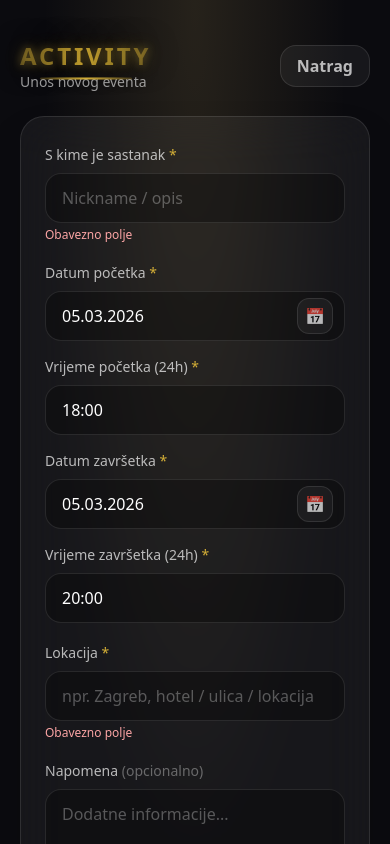
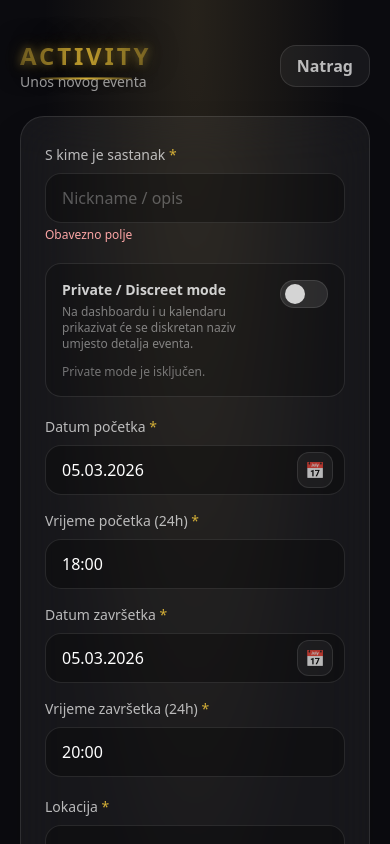
Before and after one commit to 26vzkjh5mg-stack/secret-sync, a React (Vite) app: page /activity/1/new in a window 390 px wide. Shown: the top 844 px of the page. Built offline with nearby package versions, Linux system fonts and the light colour scheme.

Commit message:
Private events + Quick Add + Upcoming edit + mobile dashboard fix

```diff
--- a/src/pages/ActivityFormPage.jsx
+++ b/src/pages/ActivityFormPage.jsx
@@ -47,10 +47,9 @@ function isValidDateDDMMYYYY(v) {
 
 function ddMmYyyyToISO(v) {
   const [dd, mm, yyyy] = v.split(".").map(Number);
-  return `${yyyy}-${pad2(mm)}-${pad2(dd)}`; // YYYY-MM-DD
+  return `${yyyy}-${pad2(mm)}-${pad2(dd)}`;
 }
 
-// ISO (YYYY-MM-DD) -> DD.MM.YYYY
 function isoToDdMmYyyy(iso) {
   if (!/^\d{4}-\d{2}-\d{2}$/.test(String(iso || ""))) return "";
   const [yyyy, mm, dd] = String(iso).split("-");
@@ -74,7 +73,6 @@ export default function ActivityFormPage({ mode }) {
 
   const isEdit = mode === "edit" || Boolean(id);
 
-  // učitaj event za edit (jednom)
   const existing = useMemo(() => {
     if (!isEdit || !id) return null;
     const arr = loadEvents();
@@ -87,8 +85,8 @@ export default function ActivityFormPage({ mode }) {
     existing?.startDateDisplay ||
       (existing?.startDate ? isoToDdMmYyyy(existing.startDate) : "") ||
       todayDdMmYyyy()
-  ); // DD.MM.YYYY
-  const [startTime, setStartTime] = useState(existing?.startTime || "18:00"); // 24h
+  );
+  const [startTime, setStartTime] = useState(existing?.startTime || "18:00");
   const [endDate, setEndDate] = useState(
     existing?.endDateDisplay ||
       (existing?.endDate ? isoToDdMmYyyy(existing.endDate) : "") ||
@@ -97,12 +95,11 @@ export default function ActivityFormPage({ mode }) {
   const [endTime, setEndTime] = useState(existing?.endTime || "20:00");
   const [location, setLocation] = useState(existing?.location || "");
   const [notes, setNotes] = useState(existing?.notes || "");
+  const [isPrivate, setIsPrivate] = useState(Boolean(existing?.isPrivate));
 
-  // refs for native date pickers
   const startPickerRef = useRef(null);
   const endPickerRef = useRef(null);
 
-  // ako je edit route, ali event ne postoji (npr. obrisan), vrati usera
   const missingEditEvent = isEdit && id && !existing;
 
   const errors = useMemo(() => {
@@ -125,7 +122,6 @@ export default function ActivityFormPage({ mode }) {
 
     if (!location.trim()) e.location = "Obavezno polje";
 
-    // range check
     if (
       isValidDateDDMMYYYY(startDate.trim()) &&
       isValidDateDDMMYYYY(endDate.trim()) &&
@@ -165,12 +161,12 @@ export default function ActivityFormPage({ mode }) {
 
       location: location.trim(),
       notes: notes.trim(),
+      isPrivate,
     };
 
     const events = loadEvents();
 
     if (isEdit && id) {
-      // UPDATE existing by id (keep createdAt if exists)
       const next = events.map((ev) => {
         if (String(ev?.id) !== String(id)) return ev;
         return {
@@ -185,7 +181,6 @@ export default function ActivityFormPage({ mode }) {
       return;
     }
 
-    // CREATE new
     const event = {
       id: crypto?.randomUUID ? crypto.randomUUID() : String(Date.now()),
       ...base,
@@ -243,6 +238,52 @@ export default function ActivityFormPage({ mode }) {
             )}
           </div>
 
+          {/* Private mode */}
+          <div className="mt-5 rounded-2xl border border-white/10 bg-black/20 px-4 py-4">
+            <div className="flex items-start justify-between gap-4">
+              <div>
+                <div className="text-white/80 text-sm font-semibold">
+                  Private / Discreet mode
+                </div>
+                <div className="text-xs text-white/45 mt-1">
+                  Na dashboardu i u kalendaru prikazivat će se diskretan naziv umjesto detalja eventa.
+                </div>
+              </div>
+
+              <button
+                type="button"
+                onClick={() => setIsPrivate((prev) => !prev)}
+                className={[
+                  "relative h-7 w-12 rounded-full border transition shrink-0",
+                  isPrivate
+                    ? "bg-[#d4af37] border-[#d4af37]"
+                    : "bg-white/10 border-white/10",
+                ].join(" ")}
+                aria-pressed={isPrivate}
+                aria-label="Uključi ili isključi private mode"
+              >
+                <span
+                  className={[
+                    "absolute top-1/2 h-5 w-5 -translate-y-1/2 rounded-full transition",
+                    isPrivate
+                      ? "right-1 bg-black"
+                      : "left-1 bg-white/80",
+                  ].join(" ")}
+                />
+              </button>
+            </div>
+
+            <div className="mt-3 text-xs">
+              <span
+                className={
+                  isPrivate ? "text-ss-gold" : "text-white/40"
+                }
+              >
+                {isPrivate ? "Private mode je uključen." : "Private mode je isključen."}
+              </span>
+            </div>
+          </div>
+
           {/* Dates + times */}
           <div className="grid grid-cols-1 md:grid-cols-2 gap-4 mt-5">
             <div>
@@ -274,7 +315,7 @@ export default function ActivityFormPage({ mode }) {
                   className="absolute opacity-0 pointer-events-none"
                   tabIndex={-1}
                   onChange={(e) => {
-                    const iso = e.target.value; // YYYY-MM-DD
+                    const iso = e.target.value;
                     const ddmmyyyy = isoToDdMmYyyy(iso);
                     if (ddmmyyyy) setStartDate(ddmmyyyy);
                   }}
@@ -331,7 +372,7 @@ export default function ActivityFormPage({ mode }) {
                   className="absolute opacity-0 pointer-events-none"
                   tabIndex={-1}
                   onChange={(e) => {
-                    const iso = e.target.value; // YYYY-MM-DD
+                    const iso = e.target.value;
                     const ddmmyyyy = isoToDdMmYyyy(iso);
                     if (ddmmyyyy) setEndDate(ddmmyyyy);
                   }}
--- a/src/pages/CalendarPage.jsx
+++ b/src/pages/CalendarPage.jsx
@@ -18,7 +18,6 @@ const FILTERS = [
   { key: "party", label: "PARTY" },
 ];
 
-// ---------- storage ----------
 function loadEventsSafe() {
   try {
     const raw = localStorage.getItem(KEY_EVENTS);
@@ -35,7 +34,6 @@ function saveEventsSafe(events) {
   } catch {}
 }
 
-// ---------- date helpers ----------
 function toMs(e) {
   const d = e?.startDate;
   const t = e?.startTime || "00:00";
@@ -70,7 +68,6 @@ function pad2(n) {
 }
 
 function formatICSDateUTC(dateObj) {
-  // YYYYMMDDTHHMMSSZ
   const y = dateObj.getUTCFullYear();
   const m = pad2(dateObj.getUTCMonth() + 1);
   const d = pad2(dateObj.getUTCDate());
@@ -81,7 +78,6 @@ function formatICSDateUTC(dateObj) {
 }
 
 function escapeICS(text) {
-  // RFC5545: escape backslash, semicolon, comma, newline
   return String(text || "")
     .replace(/\\/g, "\\\\")
     .replace(/;/g, "\\;")
@@ -90,21 +86,21 @@ function escapeICS(text) {
 }
 
 function safeFileName(s) {
-  return String(s || "event")
+  return (
+    String(s || "event")
       .trim()
       .replace(/[<>:"/\\|?*\x00-\x1F]/g, "")
       .replace(/\s+/g, "_")
-    .slice(0, 60) || "event";
+      .slice(0, 60) || "event"
+  );
 }
 
 function buildICSForEvent(e) {
-  // start
   const startDate = e?.startDate;
   const startTime = e?.startTime || "00:00";
   const start = new Date(`${startDate}T${startTime}`);
   const startValid = Number.isFinite(start.getTime());
 
-  // end: prefer endDate/endTime if exists, else +60 min
   const endDate = e?.endDate || startDate;
   const endTime = e?.endTime || "";
   let end;
@@ -122,14 +118,19 @@ function buildICSForEvent(e) {
   const dtstart = formatICSDateUTC(startValid ? start : new Date());
   const dtend = formatICSDateUTC(Number.isFinite(end.getTime()) ? end : new Date());
 
-  const summary = escapeICS(e?.title || "Secret Sync Event");
-  const location = escapeICS(e?.location || "");
+  const summary = escapeICS(e?.isPrivate ? "Private event" : e?.title || "Secret Sync Event");
+  const location = escapeICS(e?.isPrivate ? "" : e?.location || "");
   const descriptionParts = [];
+
+  if (!e?.isPrivate) {
     if (e?.withWhom) descriptionParts.push(`S kime: ${e.withWhom}`);
     if (e?.notes) descriptionParts.push(`Napomena: ${e.notes}`);
+  } else {
+    descriptionParts.push("Private event");
+  }
+
   const description = escapeICS(descriptionParts.join("\n"));
 
-  // Minimal, widely supported VCALENDAR
   const lines = [
     "BEGIN:VCALENDAR",
     "VERSION:2.0",
@@ -149,7 +150,6 @@ function buildICSForEvent(e) {
 
   lines.push("END:VEVENT", "END:VCALENDAR");
 
-  // CRLF line endings for best compatibility
   return lines.join("\r\n");
 }
 
@@ -180,11 +180,6 @@ export default function CalendarPage() {
   const [filterType, setFilterType] = useState("all");
   const [selectedDayISO, setSelectedDayISO] = useState(null);
 
-  /**
-   * ✅ Undo system:
-   * - { kind: "delete-one", payload: <event> }
-   * - { kind: "clear-all", payload: <eventsBackupArray> }
-   */
   const [undoState, setUndoState] = useState(null);
   const undoTimerRef = useRef(null);
 
@@ -239,11 +234,12 @@ export default function CalendarPage() {
     setUndoState(null);
   }
 
-  // ✅ NEW: ICS export per event
   function handleExportICS(e) {
     const ics = buildICSForEvent(e);
-    const datePart = e?.startDate ? e.startDate.replaceAll("-", "") : "date";
-    const titlePart = safeFileName(e?.title || TYPE_LABEL[e?.type] || "SecretSync");
+    const datePart = e?.startDate ? String(e.startDate).split("-").join("") : "date";
+    const titlePart = safeFileName(
+      e?.isPrivate ? "Private_Event" : e?.title || TYPE_LABEL[e?.type] || "SecretSync"
+    );
     const fileName = `SecretSync_${datePart}_${titlePart}.ics`;
     downloadTextFile(fileName, ics);
   }
@@ -541,20 +537,22 @@ export default function CalendarPage() {
                     >
                       <div className="flex items-start justify-between gap-4">
                         <div>
-                          <div className="font-semibold">{e.title || "Event"}</div>
+                          <div className="font-semibold">
+                            {e.isPrivate ? "🔒 Private event" : e.title || "Event"}
+                          </div>
 
                           <div className="text-xs text-white/60 mt-1">
                             {date} {time}
-                            {e.location ? ` • ${e.location}` : ""}
+                            {!e.isPrivate && e.location ? ` • ${e.location}` : ""}
                           </div>
 
-                          {e.withWhom && (
+                          {!e.isPrivate && e.withWhom && (
                             <div className="text-xs text-white/50 mt-1">
                               S kime: {e.withWhom}
                             </div>
                           )}
 
-                          {e.notes && (
+                          {!e.isPrivate && e.notes && (
                             <div className="text-xs text-white/50 mt-1">
                               Napomena: {e.notes}
                             </div>
@@ -565,13 +563,12 @@ export default function CalendarPage() {
                           <div className="text-xs text-white/40">{TYPE_LABEL[e.type] || e.type}</div>
 
                           <div className="flex gap-2 flex-wrap justify-end">
-                            {/* ✅ NEW: ICS export */}
                             <button
                               onClick={() => handleExportICS(e)}
                               className="rounded-xl px-3 py-1.5 text-xs font-semibold bg-white/5 text-white/70 border border-white/10 hover:bg-ss-gold/15 hover:border-ss-gold/30 hover:text-ss-gold transition"
-                              title="Export to calendar (.ics)"
+                              title="Export to private calendar (.ics)"
                             >
-                              Add To Private Calendar
+                              To Private Calendar
                             </button>
 
                             <button
@@ -599,7 +596,7 @@ export default function CalendarPage() {
         </div>
       </div>
 
-      {/* ✅ UNDO TOAST */}
+      {/* UNDO TOAST */}
       {undoState && (
         <div className="fixed bottom-5 left-1/2 -translate-x-1/2 z-50 px-4 w-full max-w-md">
           <div className="rounded-2xl border border-white/10 bg-black/50 backdrop-blur-xl shadow-2xl px-4 py-3 flex items-center justify-between gap-3">
--- a/src/pages/DashboardPage.jsx
+++ b/src/pages/DashboardPage.jsx
@@ -290,11 +290,17 @@ export default function DashboardPage({ onLock, onOpen }) {
                   >
                     <div className="font-semibold">{row.label}</div>
 
-                    <div className="text-xs text-white/60 mt-1">
-                      {(row.event.startDateDisplay || row.event.startDate) || ""}{" "}
-                      {row.event.startTime || ""}
-                      {row.event.location ? ` • ${row.event.location}` : ""}
-                    </div>
+                    {row.event.isPrivate ? (
+                      <div className="text-xs text-ss-gold mt-1">
+                        🔒 Private event
+                      </div>
+                    ) : (
+                      <div className="text-xs text-white/60 mt-1">
+                        {(row.event.startDateDisplay || row.event.startDate) || ""}{" "}
+                        {row.event.startTime || ""}
+                        {row.event.location ? ` • ${row.event.location}` : ""}
+                      </div>
+                    )}
                   </button>
                 ) : (
                   <div
```
Lines whose indentation alone changed are shown as unchanged.
